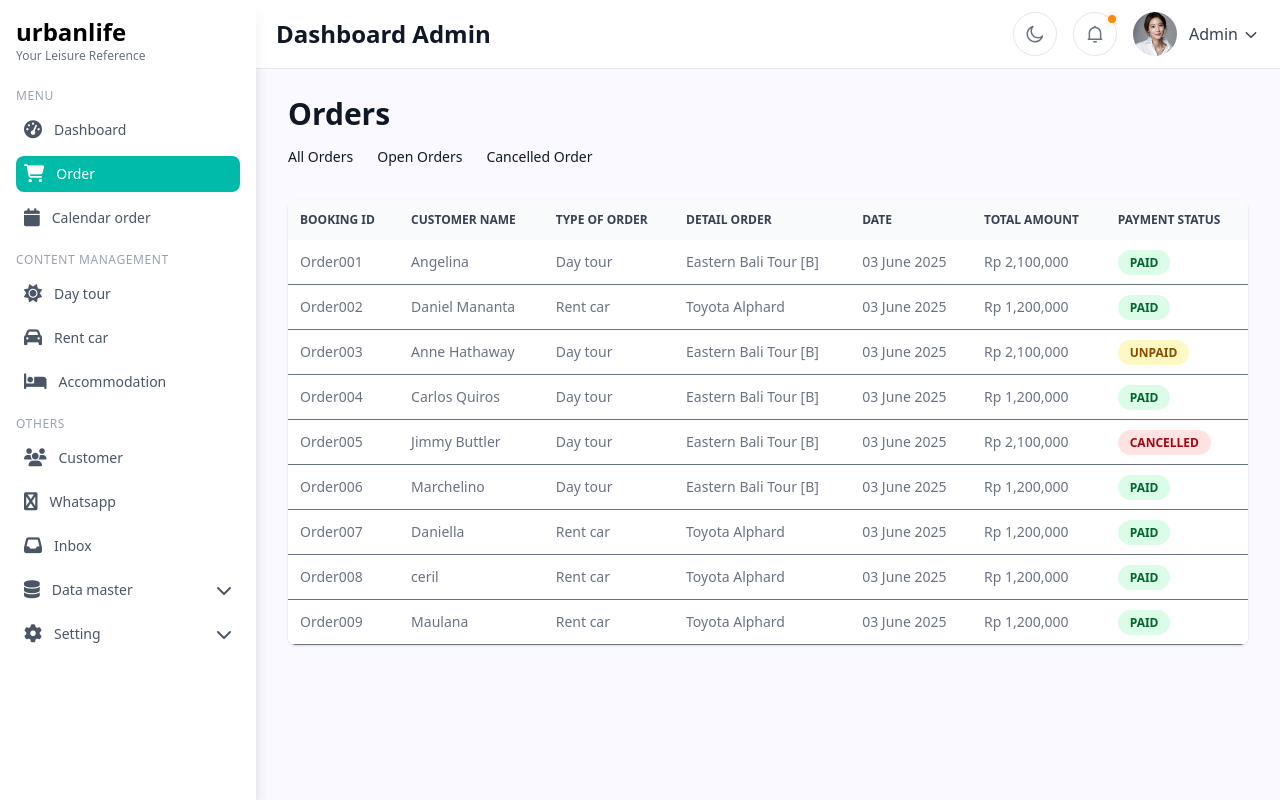
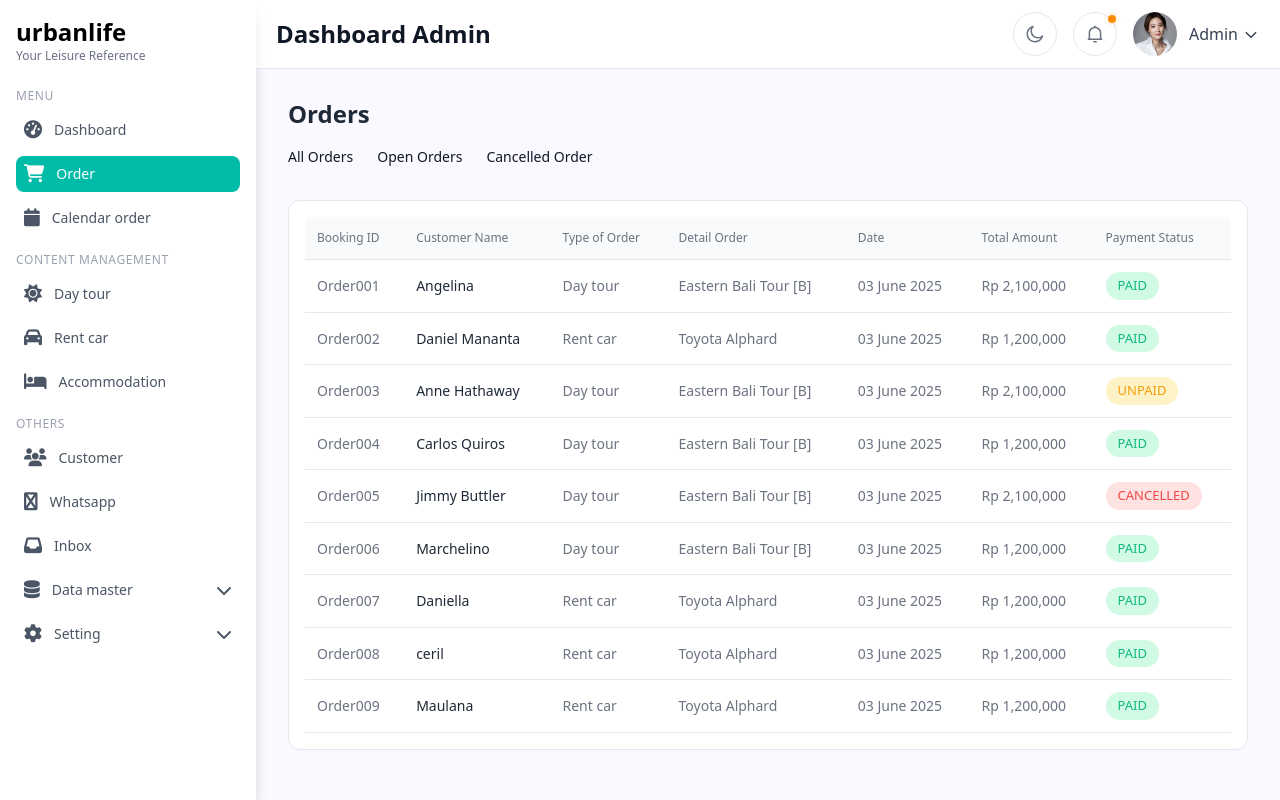
Before and after one commit to myreds12/urbanlife-frontend, a React (Vite) app in the folder urbanlife-frontend/: page /order in a window 1280 px wide. Built offline with nearby package versions, Linux system fonts and the light colour scheme.

Commit message:
order : update table

```diff
--- a/urbanlife-frontend/src/pages/AdminDashboard/Order/Order.tsx
+++ b/urbanlife-frontend/src/pages/AdminDashboard/Order/Order.tsx
@@ -1,98 +1,122 @@
-import React from 'react';
-import { Link } from 'react-router-dom';
-import '../../../styles/AdminDashboard/Order/Order.css';
+import React from "react";
+import { Link } from "react-router-dom";
+import "../../../styles/AdminDashboard/Order/Order.css";
 
 const Orders = () => {
   // Data dummy untuk tabel
   const orders = [
     {
-      id: 'Order001',
-      customer: 'Angelina',
-      type: 'Day tour',
-      detail: 'Eastern Bali Tour [B]',
-      date: '03 June 2025',
-      amount: 'Rp 2,100,000',
-      status: 'PAID',
+      id: "Order001",
+      customer: "Angelina",
+      type: "Day tour",
+      detail: "Eastern Bali Tour [B]",
+      date: "03 June 2025",
+      amount: "Rp 2,100,000",
+      status: "PAID",
     },
     {
-      id: 'Order002',
-      customer: 'Daniel Mananta',
-      type: 'Rent car',
-      detail: 'Toyota Alphard',
-      date: '03 June 2025',
-      amount: 'Rp 1,200,000',
-      status: 'PAID',
+      id: "Order002",
+      customer: "Daniel Mananta",
+      type: "Rent car",
+      detail: "Toyota Alphard",
+      date: "03 June 2025",
+      amount: "Rp 1,200,000",
+      status: "PAID",
     },
     {
-      id: 'Order003',
-      customer: 'Anne Hathaway',
-      type: 'Day tour',
-      detail: 'Eastern Bali Tour [B]',
-      date: '03 June 2025',
-      amount: 'Rp 2,100,000',
-      status: 'UNPAID',
+      id: "Order003",
+      customer: "Anne Hathaway",
+      type: "Day tour",
+      detail: "Eastern Bali Tour [B]",
+      date: "03 June 2025",
+      amount: "Rp 2,100,000",
+      status: "UNPAID",
     },
     {
-      id: 'Order004',
-      customer: 'Carlos Quiros',
-      type: 'Day tour',
-      detail: 'Eastern Bali Tour [B]',
-      date: '03 June 2025',
-      amount: 'Rp 1,200,000',
-      status: 'PAID',
+      id: "Order004",
+      customer: "Carlos Quiros",
+      type: "Day tour",
+      detail: "Eastern Bali Tour [B]",
+      date: "03 June 2025",
+      amount: "Rp 1,200,000",
+      status: "PAID",
     },
     {
-      id: 'Order005',
-      customer: 'Jimmy Buttler',
-      type: 'Day tour',
-      detail: 'Eastern Bali Tour [B]',
-      date: '03 June 2025',
-      amount: 'Rp 2,100,000',
-      status: 'CANCELLED',
+      id: "Order005",
+      customer: "Jimmy Buttler",
+      type: "Day tour",
+      detail: "Eastern Bali Tour [B]",
+      date: "03 June 2025",
+      amount: "Rp 2,100,000",
+      status: "CANCELLED",
     },
     {
-      id: 'Order006',
-      customer: 'Marchelino',
-      type: 'Day tour',
-      detail: 'Eastern Bali Tour [B]',
-      date: '03 June 2025',
-      amount: 'Rp 1,200,000',
-      status: 'PAID',
+      id: "Order006",
+      customer: "Marchelino",
+      type: "Day tour",
+      detail: "Eastern Bali Tour [B]",
+      date: "03 June 2025",
+      amount: "Rp 1,200,000",
+      status: "PAID",
     },
     {
-      id: 'Order007',
-      customer: 'Daniella',
-      type: 'Rent car',
-      detail: 'Toyota Alphard',
-      date: '03 June 2025',
-      amount: 'Rp 1,200,000',
-      status: 'PAID',
+      id: "Order007",
+      customer: "Daniella",
+      type: "Rent car",
+      detail: "Toyota Alphard",
+      date: "03 June 2025",
+      amount: "Rp 1,200,000",
+      status: "PAID",
     },
     {
-      id: 'Order008',
-      customer: 'ceril',
-      type: 'Rent car',
-      detail: 'Toyota Alphard',
-      date: '03 June 2025',
-      amount: 'Rp 1,200,000',
-      status: 'PAID',
+      id: "Order008",
+      customer: "ceril",
+      type: "Rent car",
+      detail: "Toyota Alphard",
+      date: "03 June 2025",
+      amount: "Rp 1,200,000",
+      status: "PAID",
     },
     {
-      id: 'Order009',
-      customer: 'Maulana',
-      type: 'Rent car',
-      detail: 'Toyota Alphard',
-      date: '03 June 2025',
-      amount: 'Rp 1,200,000',
-      status: 'PAID',
+      id: "Order009",
+      customer: "Maulana",
+      type: "Rent car",
+      detail: "Toyota Alphard",
+      date: "03 June 2025",
+      amount: "Rp 1,200,000",
+      status: "PAID",
     },
   ];
+
+  const getStatus = (status) => {
+    switch (status) {
+      case "PAID":
+        return {
+          backgroundColor: "#d1fae5", // bg-green-100
+          color: "#10b981",           // text-green-600
+        };
+      case "UNPAID":
+        return {
+          backgroundColor: "#fef3c7", // bg-yellow-100
+          color: "#f59e0b",           // text-yellow-600
+        };
+      case "CANCELLED":
+        return {
+          backgroundColor: "#fee2e2", // bg-red-100
+          color: "#ef4444",           // text-red-500
+        };
+      default:
+        return {
+          backgroundColor: "#e5e7eb", // bg-gray-200
+          color: "#6b7280",           // text-gray-500
+        };
+    }
+  };
 
   return (
     <div className="p-4">
       <div className="mb-8">
-        <h1 className="text-3xl font-bold text-gray-900">Orders</h1>
-
+        <h1 style={{ fontSize: "24px", fontWeight: "700", color: "#1f2937" }}>Orders</h1>
         <div className="mt-3 space-x-6">
           <button className="text-sm font-medium transition duration-100 ease-in-out text-gray-900 hover:text-cyan-600 group underline-from-left relative">
             All Orders
@@ -106,37 +130,41 @@ const Orders = () => {
         </div>
       </div>
 
-      <div className="bg-white rounded-lg shadow-sm overflow-x-auto">
-        <table className="w-full text-sm text-left text-gray-500">
-          <thead className="text-xs text-gray-700 uppercase bg-gray-50">
+      <div style={{ overflow: "hidden", border: "1px solid #e5e7eb", background: "#ffffff", padding: "16px", borderRadius: "12px" }}>
+        <div style={{ maxWidth: "100%", overflowX: "auto" }}>
+          <table style={{ width: "100%", borderCollapse: "collapse" }}>
+            <thead style={{ borderBottom: "1px solid #e5e7eb" }}>
               <tr>
-              <th scope="col" className="px-4 py-3">Booking ID</th>
-              <th scope="col" className="px-4 py-3">Customer Name</th>
-              <th scope="col" className="px-4 py-3">Type of order</th>
-              <th scope="col" className="px-4 py-3">Detail order</th>
-              <th scope="col" className="px-4 py-3">Date</th>
-              <th scope="col" className="px-4 py-3">Total amount</th>
-              <th scope="col" className="px-4 py-3">Payment status</th>
+                <th style={{ padding: "12px", fontWeight: "500", color: "#6b7280", textAlign: "left", fontSize: "12px" }}>Booking ID</th>
+                <th style={{ padding: "12px", fontWeight: "500", color: "#6b7280", textAlign: "left", fontSize: "12px" }}>Customer Name</th>
+                <th style={{ padding: "12px", fontWeight: "500", color: "#6b7280", textAlign: "left", fontSize: "12px" }}>Type of Order</th>
+                <th style={{ padding: "12px", fontWeight: "500", color: "#6b7280", textAlign: "left", fontSize: "12px" }}>Detail Order</th>
+                <th style={{ padding: "12px", fontWeight: "500", color: "#6b7280", textAlign: "left", fontSize: "12px" }}>Date</th>
+                <th style={{ padding: "12px", fontWeight: "500", color: "#6b7280", textAlign: "left", fontSize: "12px" }}>Total Amount</th>
+                <th style={{ padding: "12px", fontWeight: "500", color: "#6b7280", textAlign: "left", fontSize: "12px" }}>Payment Status</th>
               </tr>
             </thead>
-          <tbody>
+            <tbody style={{ borderTop: "1px solid #e5e7eb" }}>
               {orders.map((order) => (
-              <tr key={order.id} className="bg-white border-b hover:bg-gray-50">
-                <td className="px-4 py-2">{order.id}</td>
-                <td className="px-4 py-2">{order.customer}</td>
-                <td className="px-4 py-2">{order.type}</td>
-                <td className="px-4 py-2">{order.detail}</td>
-                <td className="px-4 py-2">{order.date}</td>
-                <td className="px-4 py-2">{order.amount}</td>
-                <td className="px-4 py-2">
+                <tr key={order.id} style={{ borderBottom: "1px solid #e5e7eb" }}>
+                  <td style={{ padding: "12px", color: "#6b7280", fontSize: "14px" }}>{order.id}</td>
+                  <td style={{ padding: "12px" }}>
+                        <p style={{ fontWeight: "500", color: "#1f2937", fontSize: "14px" }}>{order.customer}</p>
+                  </td>
+                  <td style={{ padding: "12px", color: "#6b7280", fontSize: "14px" }}>{order.type}</td>
+                  <td style={{ padding: "12px", color: "#6b7280", fontSize: "14px" }}>{order.detail}</td>
+                  <td style={{ padding: "12px", color: "#6b7280", fontSize: "14px" }}>{order.date}</td>
+                  <td style={{ padding: "12px", color: "#6b7280", fontSize: "14px" }}>{order.amount}</td>
+                  <td style={{ padding: "12px", color: "#6b7280", fontSize: "14px" }}>
                     <span
-                    className={`px-3 py-1 rounded-full text-xs font-semibold ${
-                      order.status === 'PAID'
-                        ? 'bg-green-100 text-green-800'
-                        : order.status === 'UNPAID'
-                        ? 'bg-yellow-100 text-yellow-800'
-                        : 'bg-red-100 text-red-800'
-                    }`}
+                      style={{
+                        display: "inline-block",
+                        padding: "4px 12px",
+                        borderRadius: "9999px",
+                        fontWeight: 500,
+                        fontSize: "13px",
+                        ...getStatus(order.status.toUpperCase()),
+                      }}
                     >
                       {order.status}
                     </span>
@@ -145,6 +173,7 @@ const Orders = () => {
               ))}
             </tbody>
           </table>
+        </div>
       </div>
 
       {/* Sidebar (simplified) */}
```
Lines whose indentation alone changed are shown as unchanged.
